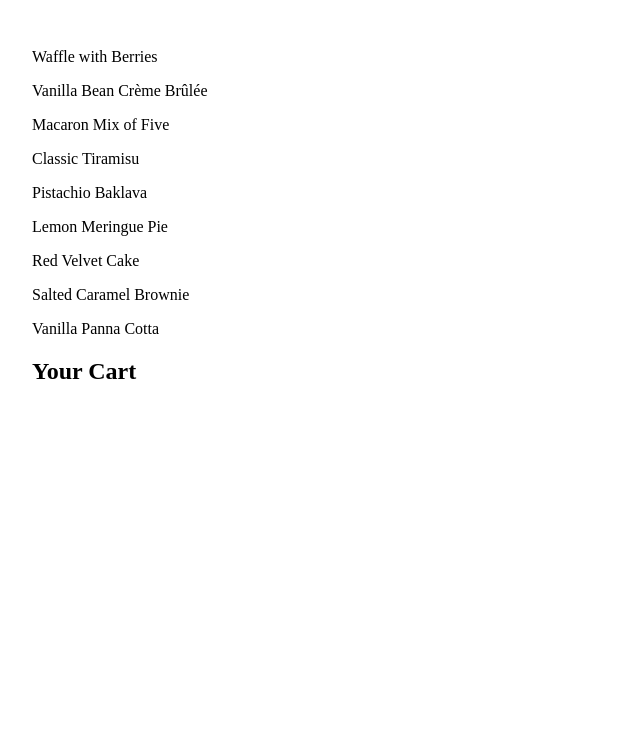
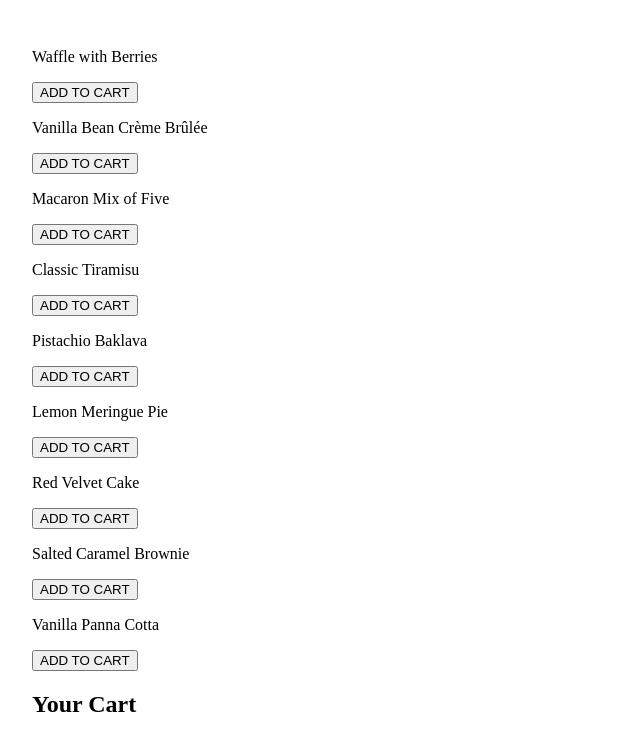
Before and after one commit to TristanSalinas/product-page, a React (Vite) app: page / in a window 1280 px wide. Shown: the top 750 px of the page, without its empty margins (0-640 px from the left). Built offline with nearby package versions, Linux system fonts and the light colour scheme.

Commit message:
progress on context usage

```diff
--- a/src/components/ProductCard/ProductCard.tsx
+++ b/src/components/ProductCard/ProductCard.tsx
@@ -1,11 +1,24 @@
 import { Product } from "../../types/products";
-
+import { useCart } from "../../context/CartContext";
+import { useEffect } from "react";
 interface ProductCardProps {
-  product: Product;  // Expecting a Product object
+  product: Product; // Expecting a Product object
 }
 
-export function ProductCard({product} : ProductCardProps){
+export function ProductCard({ product }: ProductCardProps) {
+  const { state, dispatch } = useCart();
+
+  const handleCick = () => {
+    dispatch({ type: "ADD_ITEM", payload: product });
+    useEffect(() => {
+      console.log("Updated State:", state);
+    }, [state]);
+  };
+
   return (
-    <p>{product.name}</p>
+    <article className="product-card">
+      <p>{product.name}</p>
+      <button onClick={handleCick}>ADD TO CART</button>
+    </article>
   );
 }
--- a/src/context/CartContext.tsx
+++ b/src/context/CartContext.tsx
@@ -60,7 +60,6 @@ const CartContext = createContext<
 
 export function CartProvider({ children }: { children: ReactNode }) {
   const [state, dispatch] = useReducer(cartReducer, initialState);
-
   return (
     <CartContext.Provider value={{ state, dispatch }}>
       {children}
--- a/src/pages/ProductPage.tsx
+++ b/src/pages/ProductPage.tsx
@@ -1,6 +1,7 @@
 import "./ProductPage.css";
 import products from "../data.json";
 
+import { CartProvider } from "../context/CartContext";
 import { ProductGrid } from "../components/ProductGrid/ProductGrid";
 import { Cart } from "../components/Cart/Cart";
 
@@ -8,8 +9,10 @@ export function ProductPage() {
   return (
     <>
       <main className="main">
-        <ProductGrid products={products} />
-        <Cart />
+        <CartProvider>
+          <ProductGrid products={products} />
+          <Cart />
+        </CartProvider>
       </main>
     </>
   );
```
Also changed, not shown: src/components/ProductCard/ProductCardBtn.tsx (added).
